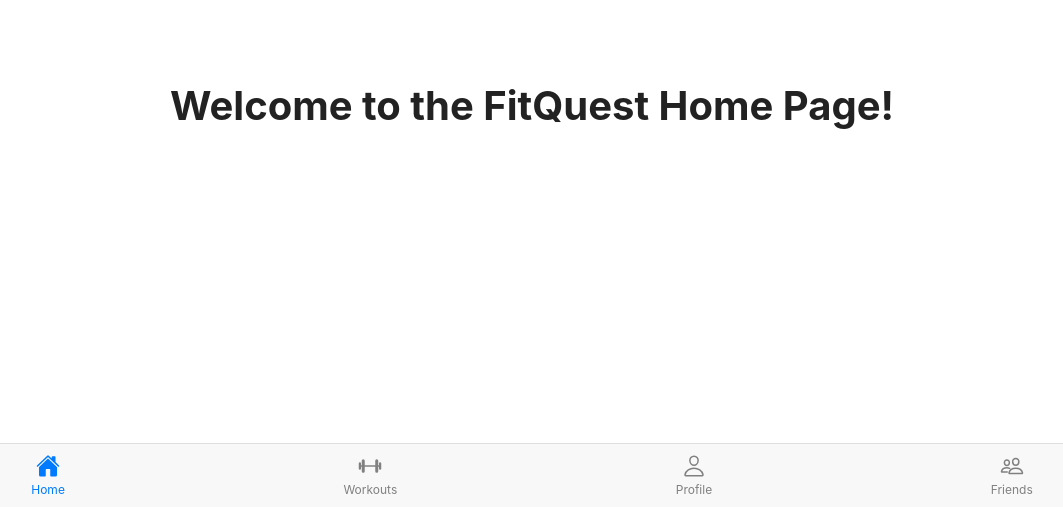
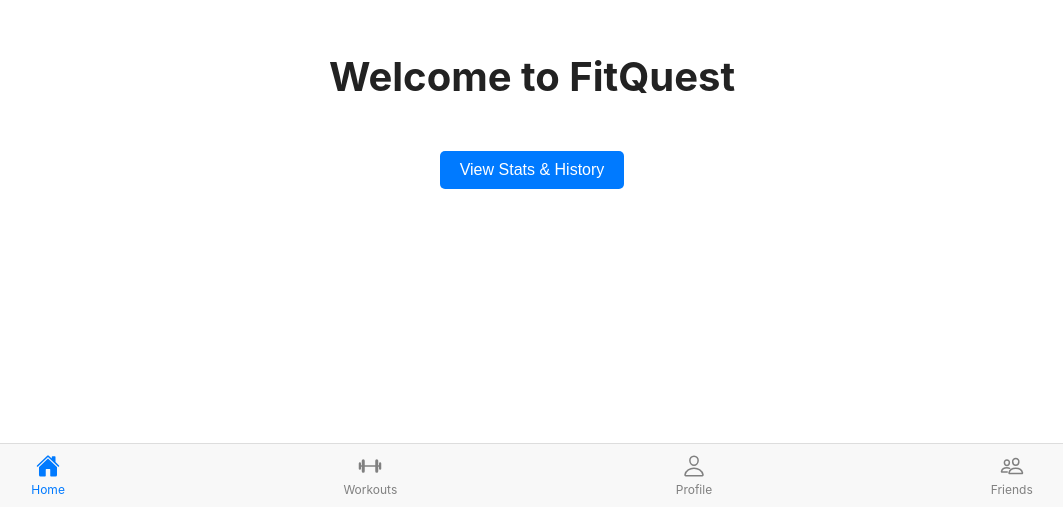
Before and after one commit to Aiden-Rodriguez/FitQuestPrototype, a React (Create React App) app in the folder fitquest/: page / in a window 1280 px wide. Shown: the part 293-800 px from the top of the page, without its empty margins (108-1171 px from the left). Built offline with nearby package versions, Linux system fonts and the light colour scheme.

Commit message:
stast and history button

```diff
--- a/fitquest/src/App.css
+++ b/fitquest/src/App.css
@@ -12,6 +12,28 @@
   background-color: #fff;
   text-align: center;
 }
+
+.button-container {
+  display: flex;
+  justify-content: center;
+  align-items: center;
+  margin-top: 20px;
+}
+
+.stats-button {
+  padding: 10px 20px;
+  font-size: 16px;
+  background-color: #007AFF;
+  color: white;
+  border: none;
+  border-radius: 5px;
+  cursor: pointer;
+}
+
+.stats-button:hover {
+  background-color: #005BBB;
+}
+
 
 .tab-bar {
   display: flex;
--- a/fitquest/src/App.js
+++ b/fitquest/src/App.js
@@ -1,5 +1,5 @@
 import React from 'react';
-import { BrowserRouter as Router, Routes, Route, NavLink } from 'react-router-dom';
+import { BrowserRouter as Router, Routes, Route, NavLink, useNavigate } from 'react-router-dom';
 import { IoHome, IoHomeOutline, IoBarbell, IoBarbellOutline, IoPerson, IoPersonOutline, IoPeople, IoPeopleOutline } from 'react-icons/io5';
 import './App.css';
 import ProfileScreen from './ProfilePage';
@@ -7,9 +7,15 @@ import FriendsScreen from './FriendsPage';
 
 // Individual screen components
 function HomeScreen() {
+  const navigate = useNavigate();
   return (
-    <div className="container">
-      <h1>Welcome to the FitQuest Home Page!</h1>
+    <div className="container" style={{ display: 'flex', flexDirection: 'column', alignItems: 'center', justifyContent: 'center', height: '100vh' }}>
+      <h1>Welcome to FitQuest</h1>
+      <div className="button-container" style={{ marginTop: '20px' }}>
+        <button className="stats-button" onClick={() => navigate('/stats-history')}>
+          View Stats & History
+        </button>
+      </div>
     </div>
   );
 }
@@ -18,6 +24,14 @@ function WorkoutsScreen() {
   return (
     <div className="container">
       <h1>Your Workouts</h1>
+    </div>
+  );
+}
+
+function StatsHistoryScreen() {
+  return (
+    <div className="container">
+      <h1>Stats & History</h1>
     </div>
   );
 }
@@ -33,6 +47,7 @@ function App() {
           <Route path="/workouts" element={<WorkoutsScreen />} />
           <Route path="/profile" element={<ProfileScreen />} />
           <Route path="/friends" element={<FriendsScreen />} />
+          <Route path="/stats-history" element={<StatsHistoryScreen />} />
         </Routes>
 
         {/* Bottom Navigation Bar */}
```
